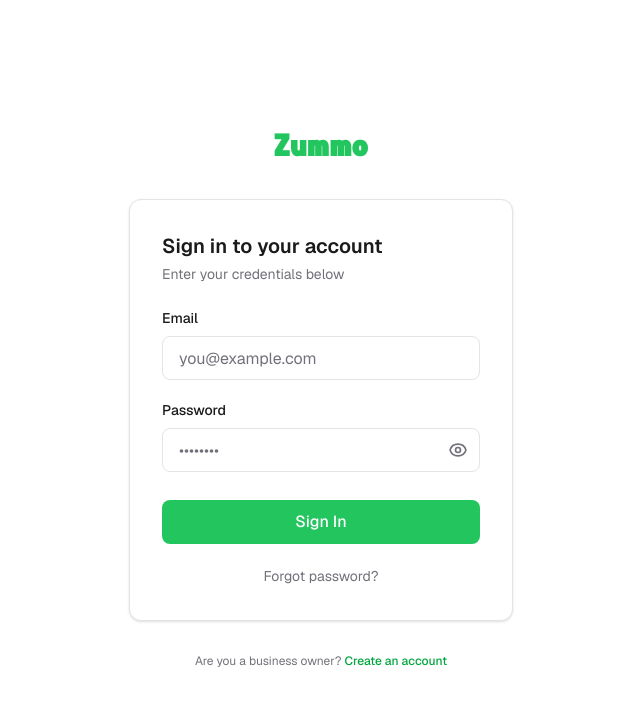
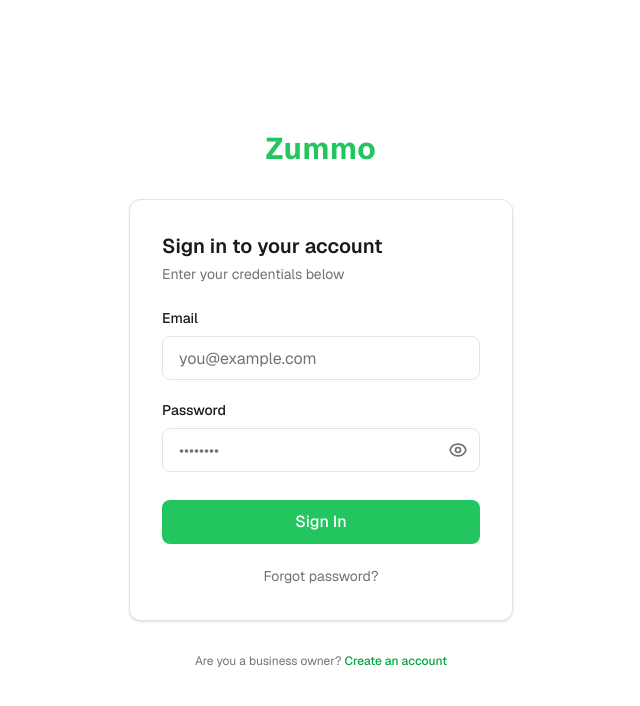
Before and after one commit to kovadizajn-oss/prezenco, a Next.js app: page /login in a window 1280 px wide. Shown: the top 706 px of the page, without its empty margins (319-959 px from the left). Built offline with nearby package versions, Linux system fonts and the light colour scheme; no server answers.

Commit message:
fix logo font styles

```diff
--- a/app/login/page.tsx
+++ b/app/login/page.tsx
@@ -7,7 +7,7 @@ export default function LoginPage() {
         <div className="flex flex-col items-center gap-8">
           {/* Logo */}
           <div className="flex flex-col items-center gap-2">
-            <a href="/" style={{ fontFamily: 'Newake' }} className="text-3xl font-bold tracking-wide text-primary hover:opacity-80 transition-opacity">
+            <a href="/" style={{ fontFamily: 'var(--font-geist-sans)' }} className="text-3xl font-bold tracking-wide text-primary hover:opacity-80 transition-opacity">
               Zummo
             </a>
           </div>
```
Also changed, not shown: public/fonts/Newake.otf (deleted).
